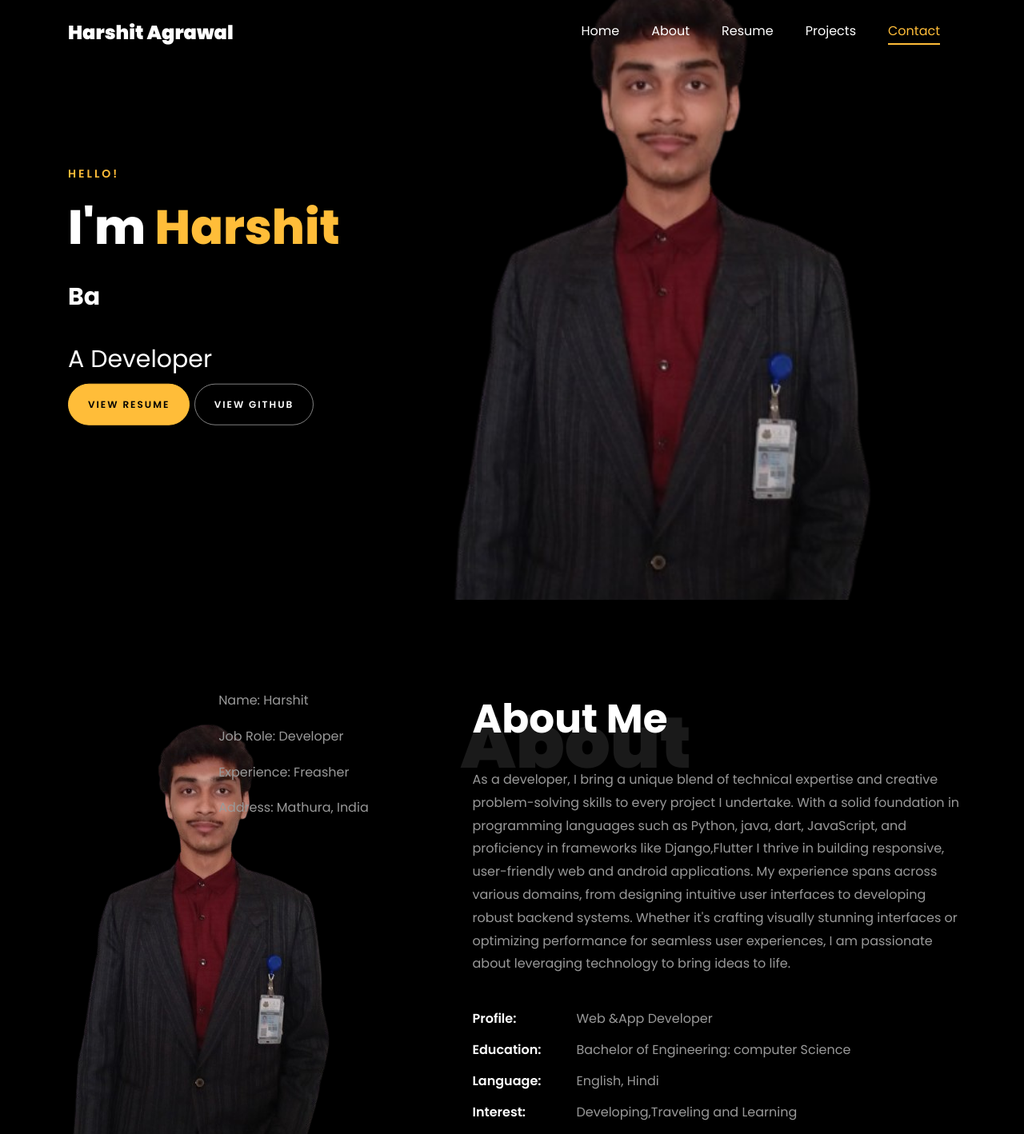
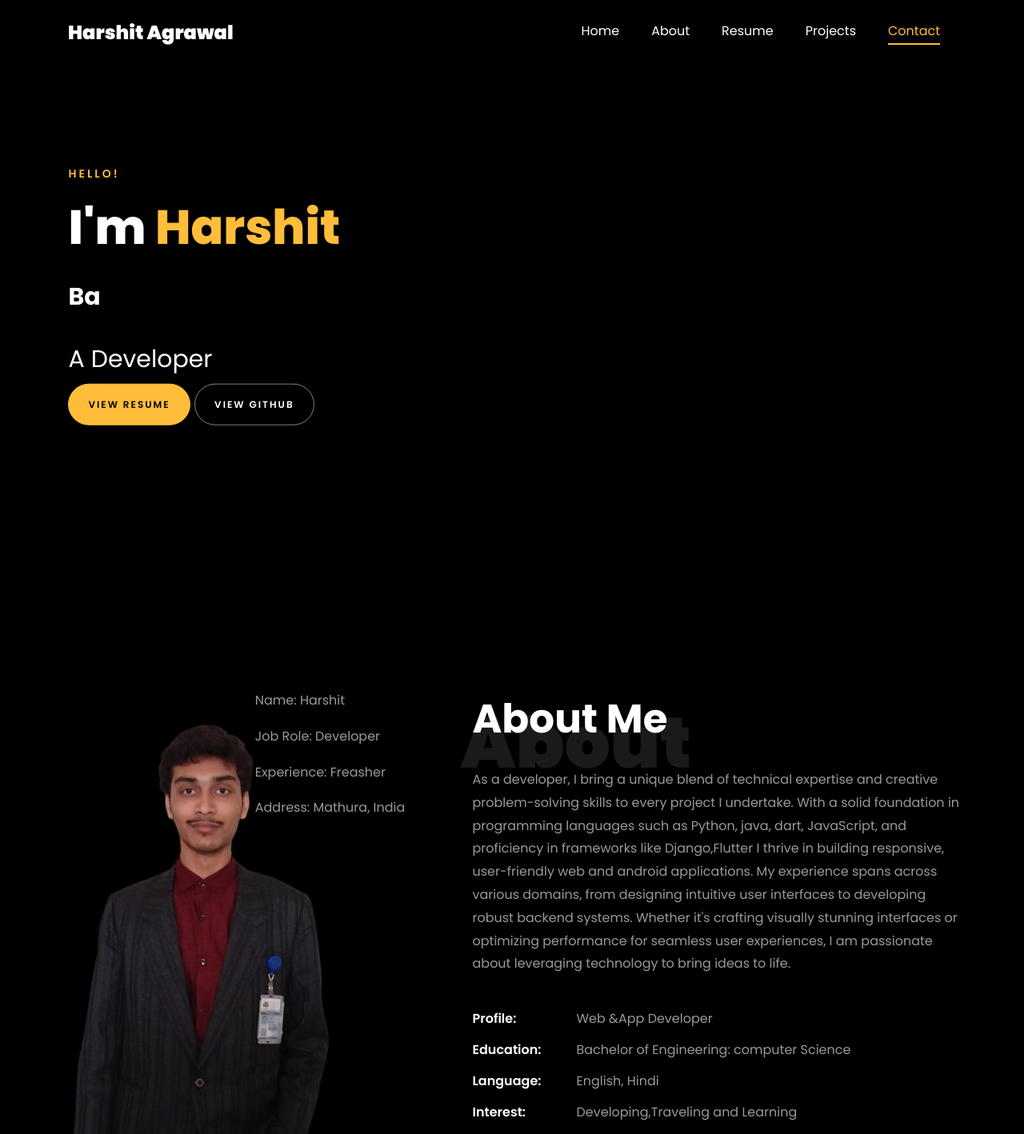
Before and after one commit to HarshitAgrawal22/my-porfolio, a plain HTML site: page index.html in a window 1280 px wide. Shown: the top 1418 px of the page at 80% size. Drawn offline with Linux system fonts and the light colour scheme; files whose address does not match are found by name.

Commit message:
paddig added

```diff
--- a/index.html
+++ b/index.html
@@ -39,10 +39,12 @@
 
 .about-mf .about-img {
   margin-bottom: 2rem;
+
 }
 
 .about-mf .about-img img {
   margin-left: 10px;
+  margin-right: 100px;
 }
 
 
@@ -117,7 +119,7 @@
 
 
   </head>
-  <body data-spy="scroll" data-target=".site-navbar-target" data-offset="300">
+  <body data-spy="scroll" data-target=".site-navbar-target" data-offset="300" style="margin-left: 3%;margin-right: 3%;">
 
 
     <nav class="navbar navbar-expand-lg navbar-dark ftco_navbar ftco-navbar-light site-navbar-target" id="ftco-navbar">
@@ -147,7 +149,7 @@
 	      	<div class="overlay"></div>
 	         <div class="container">
 	          <div class="row d-md-flex no-gutters slider-text align-items-end justify-content-end" data-scrollax-parent="true">
-	          	<div class="one-third js-fullheight order-md-last img" style="background-image:url(mypic.png);">
+	          	<div class="one-third js-fullheight order-md-last img" style="background-image:url();">
 	          	 <div class="overlay"></div>
 	          	</div>
 		          <div class="one-forth d-flex  align-items-center ftco-animate" data-scrollax=" properties: { translateY: '70%' }">
@@ -219,7 +221,7 @@
 							<div class="overlay">
 								<div class="row">
 									<div class="col-sm-6 col-md-5">
-									  <div class="about-img">
+									  <div class="about-img" style="margin-right: 10rem;">
 										<img src="mypic.png" alt="">
 									  </div>
 									</div>
```
